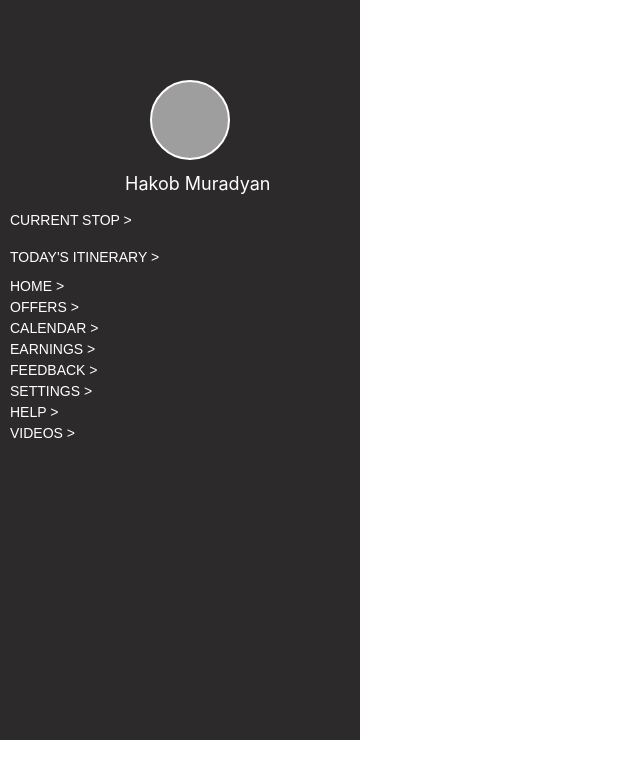
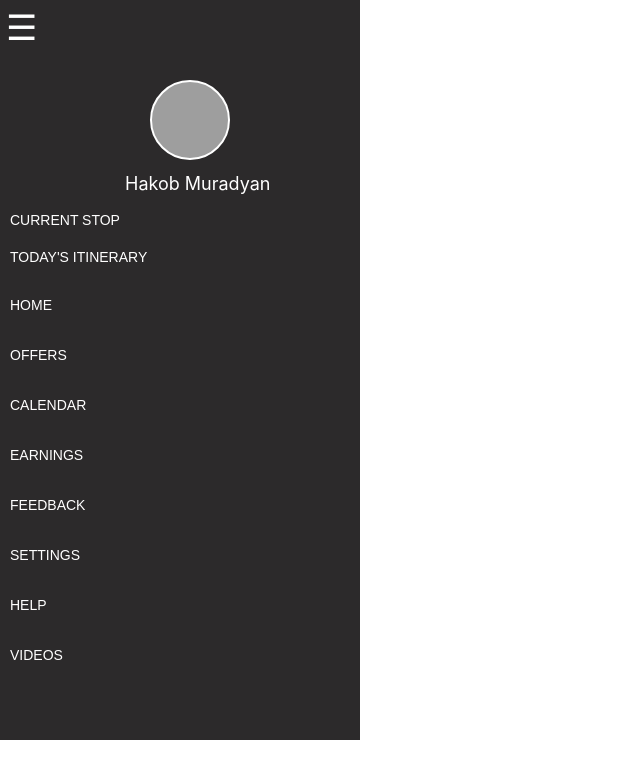
Before and after one commit to hakob1996/flexcheating, a plain HTML site: page index.html in a window 1280 px wide. Shown: the whole page, without its empty margins (0-640 px from the left). Drawn offline with nearby package versions, Linux system fonts and the light colour scheme; grey boxes are pictures that could not be loaded.

Commit message:
changes a lot

```diff
--- a/index.html
+++ b/index.html
@@ -10,11 +10,31 @@
 </head>
 <body onload="startTime()">
     <div id="menu">
+            <div id="toMain2"><button>&#9776;</button></div>
             <div id="prof-image"></div>
             <p id="name">Hakob Muradyan</p>
-            <div id="current"><p>CURRENT STOP >  <p>TODAY'S ITINERARY  ></p></div>
-            <div id="otherMenu">  <br> <br> <br>  HOME > <br> OFFERS > <br> CALENDAR ><br> EARNINGS > <br> FEEDBACK > <br> SETTINGS > <br> HELP > <br> VIDEOS ></p>
-            </div>
+
+            <div id="current"><p>CURRENT STOP   <p>TODAY'S ITINERARY  </p></div>
+            <br> <br>
+            <div id="otherMenu">
+            <div class="otherMenu">HOME</div>
+            <br>
+            <div class="otherMenu">OFFERS</div>
+            <br>
+            <div class="otherMenu">CALENDAR</div>
+            <br>
+            <div class="otherMenu">EARNINGS</div>
+            <br>
+            <div class="otherMenu">FEEDBACK</div>
+            <br>
+            <div class="otherMenu">SETTINGS</div>
+            <br>
+            <div class="otherMenu">HELP</div>
+            <br>
+            <div class="otherMenu">VIDEOS</div>
+    </div>
+
+
     </div>
 
     <div id="zoomedIn">
--- a/style.css
+++ b/style.css
@@ -32,15 +32,20 @@ button {
     top:210px;
 }
 
+#otherMenu{
+    position: absolute;
+    left:10px;
+    top:290px;
 
-#otherMenu{
+}
+
+.otherMenu{
+    width: 360px;
     color:white;
     font-family: Arial, Helvetica, sans-serif;
-    position: absolute;
     font-size: 14px;
-    left:10px;
-    top:213px;
-
+    margin: 0px;
+    padding-top:5px;
 }
 
 #prof-image {
@@ -215,3 +220,10 @@ button {
         height: 50px;
         font-size: 35px;
     }
+
+    #toMain2{
+        background-color: #2c2a2b;
+        width: 360px;
+        height: 50px;
+        font-size: 35px;
+    }
```
